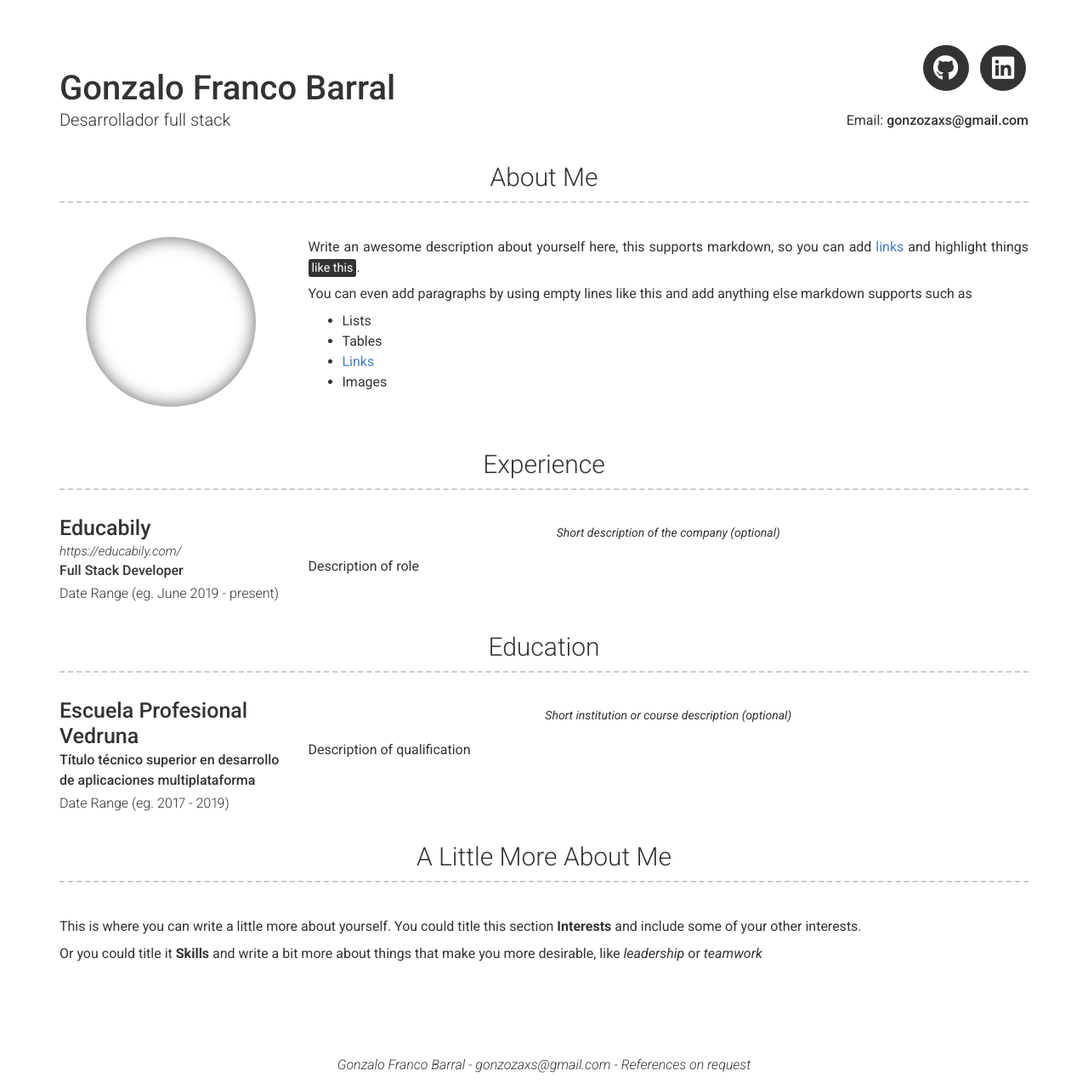
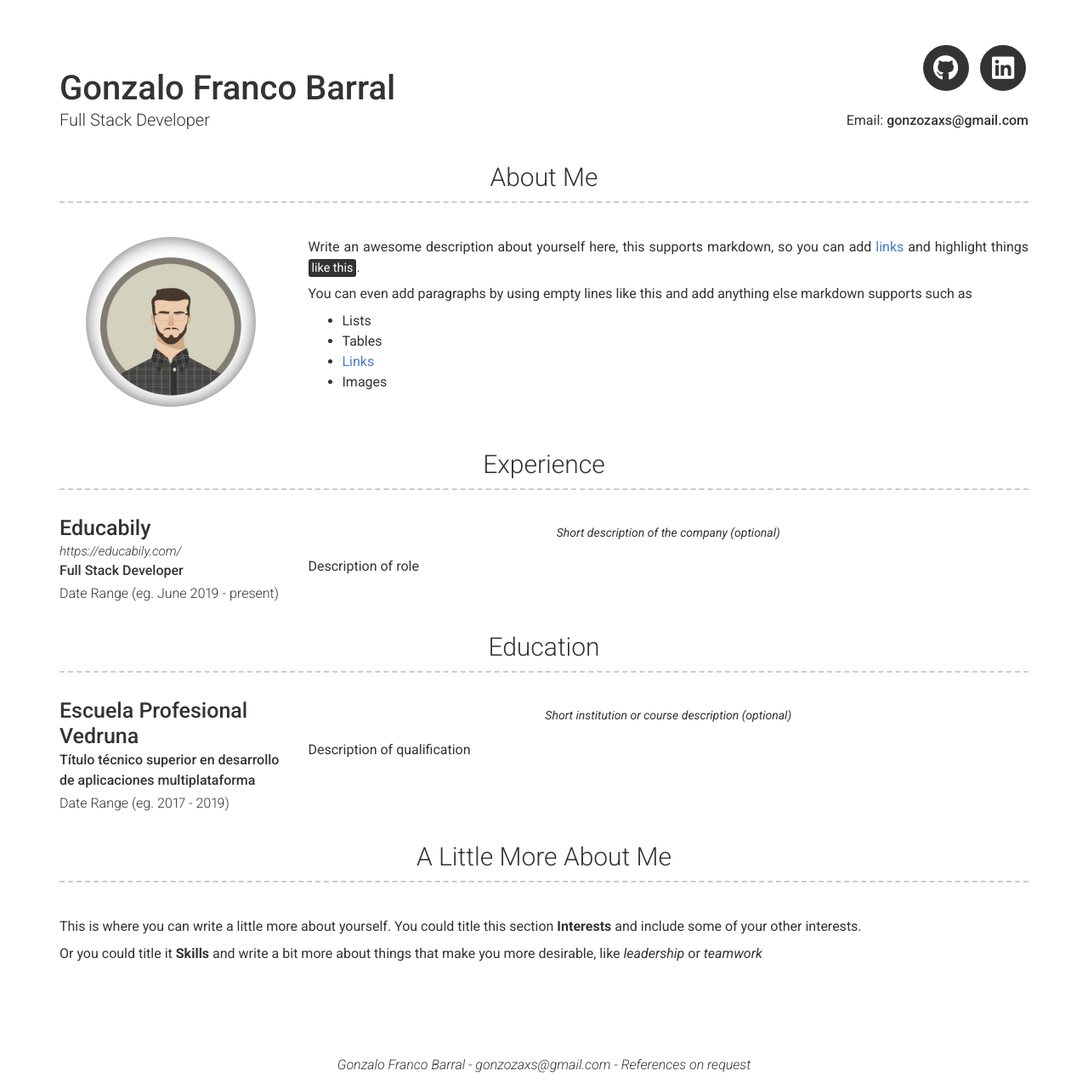
Before and after one commit to Gonzozaxs/cv, a Jekyll site: the page built from index.md, in a window 1280 px wide. Shown: the whole page at 85% size. Built offline with Jekyll 4.4.1, drawn with Linux system fonts in a browser that asks for light colours; nearby versions of some CDN libraries.

Commit message:
profile.png

```diff
--- a/_config.yml
+++ b/_config.yml
@@ -4,7 +4,7 @@ repository: Gonzozaxs/cv
 
 # Personal info
 name: Gonzalo Franco Barral
-title: Desarrollador full stack
+title: Full Stack Developer
 email: gonzozaxs@gmail.com
 # phone: Your phone number (optional)
 # website: Your website (eg. https://google.com)(optional)
@@ -44,7 +44,7 @@ linkedin_username: gonzalo-franco-barral-480217188
 
 # About Section
 # about_title: About Me (Use this to override about section title)
-about_profile_image: images/profile.png
+about_profile_image: images/profile.PNG
 about_content: | # this will include new lines to allow paragraphs
   Write an awesome description about yourself here, this supports markdown, so you can add [links](http://foobar.com) and highlight things <mark>like this</mark>.
 
```
Also changed, not shown: images/profile.jpg (added), images/profile.png.
